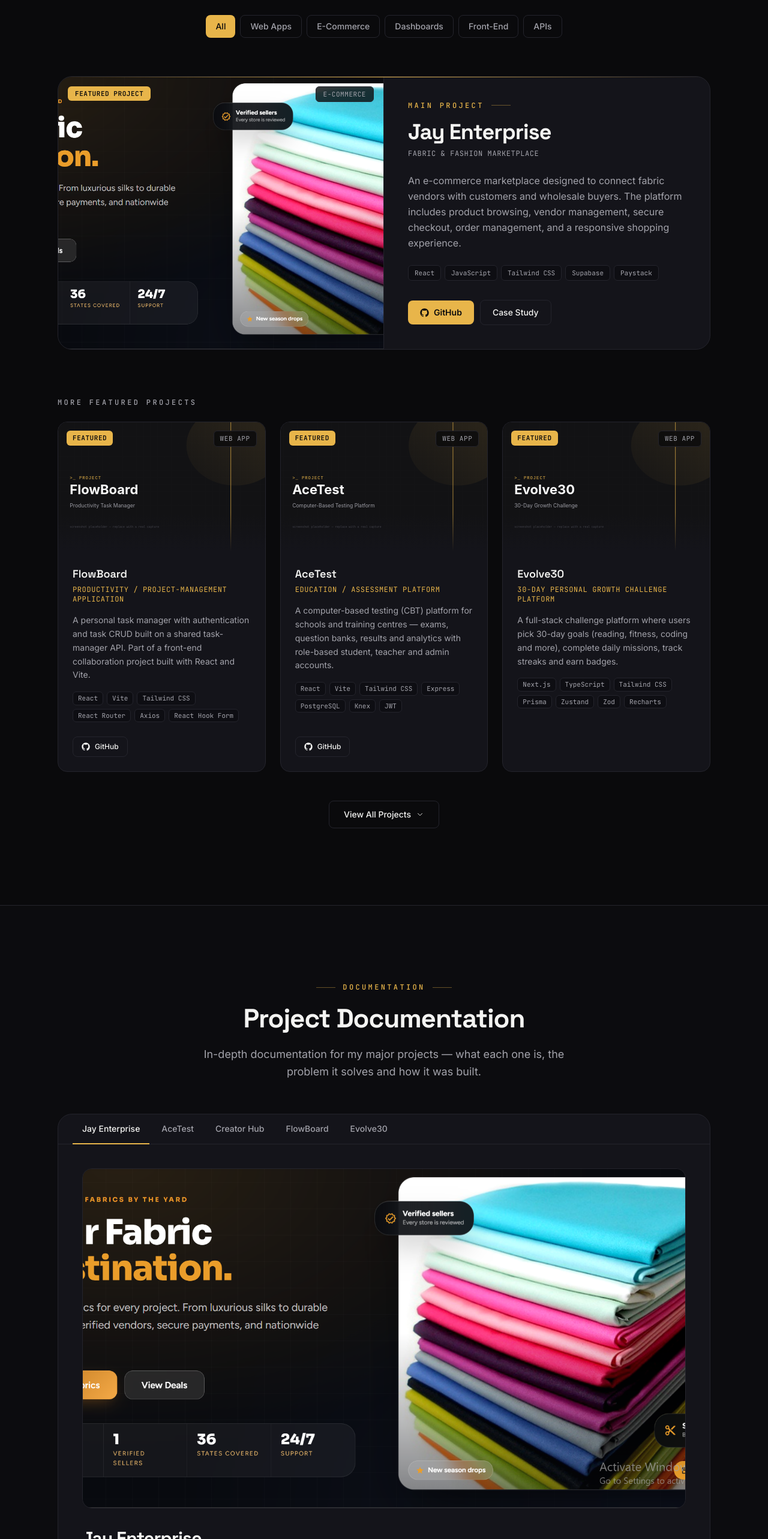
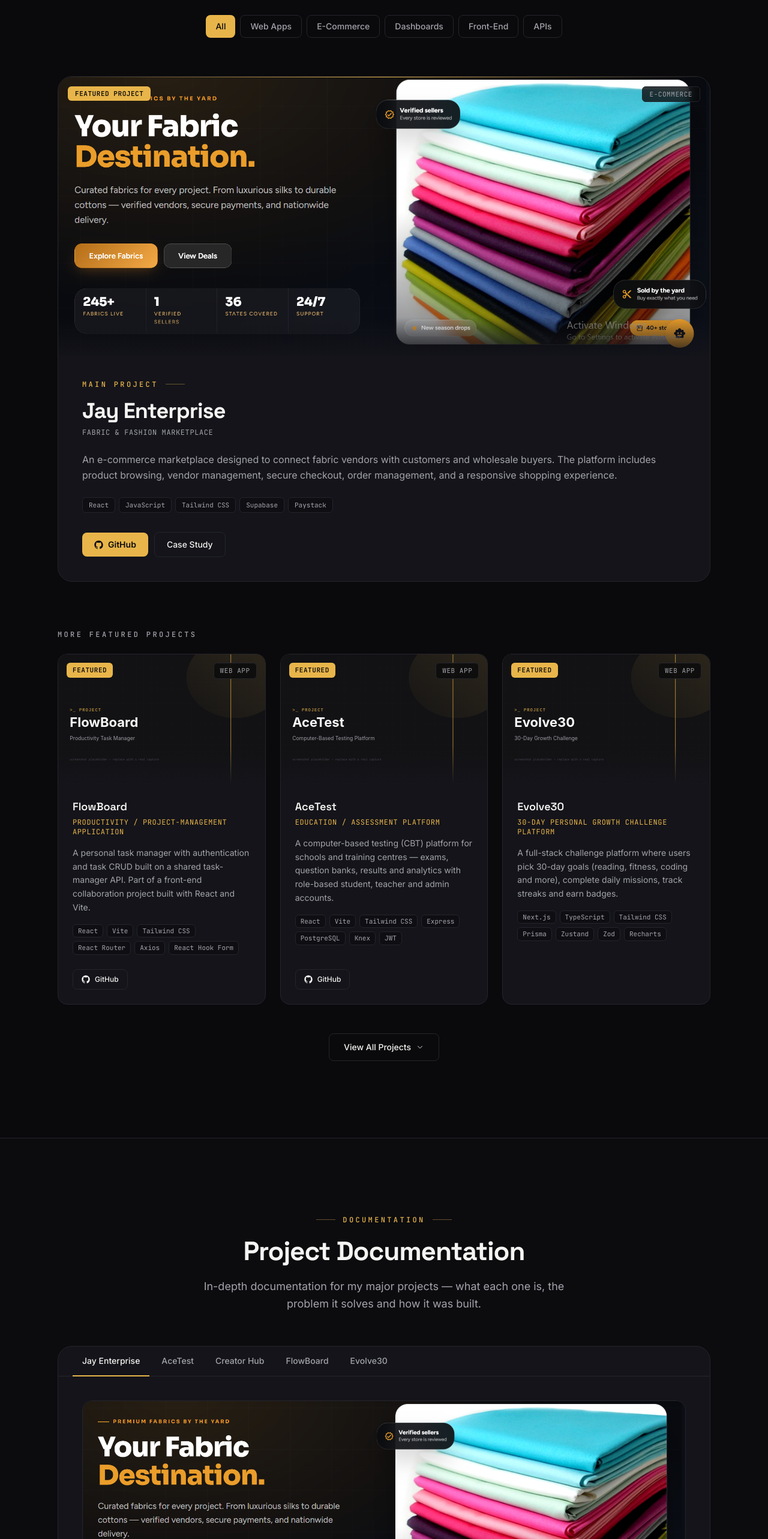
Before and after one commit to JennyCapricon/Jenny-portfolio, a React (Vite) app: page / in a window 1280 px wide. Shown: the part 4520-7086 px from the top of the page at 60% size. Built offline with nearby package versions, Linux system fonts and the light colour scheme.

Commit message:
Update portfolio

```diff
--- a/src/components/CaseStudyContent.jsx
+++ b/src/components/CaseStudyContent.jsx
@@ -50,7 +50,7 @@ export default function CaseStudyContent({ project, onClose }) {
         <img
           src={project.image}
           alt={`${project.name} interface preview`}
-          className="aspect-[16/9] w-full object-cover"
+          className="aspect-[21/9] w-full object-cover"
         />
       </div>
 
--- a/src/sections/Documentation.jsx
+++ b/src/sections/Documentation.jsx
@@ -75,7 +75,7 @@ export default function Documentation() {
                   src={doc.image}
                   alt={`${doc.name} — ${doc.tagline} interface preview`}
                   loading="lazy"
-                  className="aspect-[16/9] w-full object-cover"
+                  className="aspect-[21/9] w-full object-cover"
                 />
               </div>
 
--- a/src/sections/Projects.jsx
+++ b/src/sections/Projects.jsx
@@ -14,16 +14,15 @@ function FlagshipProject({ project, onOpenCaseStudy }) {
         className="absolute inset-x-0 top-0 z-10 h-px bg-gradient-to-r from-transparent via-accent to-transparent"
         aria-hidden="true"
       />
-      <div className="grid lg:grid-cols-2">
-        <div className="relative overflow-hidden border-b border-ink-line lg:border-b-0 lg:border-r">
+      <div className="relative overflow-hidden">
         <img
           src={project.image}
           alt={`${project.name} — ${project.tagline}`}
           loading="lazy"
-            className="h-full min-h-[240px] w-full object-cover transition-transform duration-700 group-hover:scale-[1.02] sm:min-h-[300px]"
+          className="aspect-[21/9] w-full object-cover transition-transform duration-700 group-hover:scale-[1.02]"
         />
         <div
-            className="absolute inset-x-0 bottom-0 h-24 bg-gradient-to-t from-ink-card to-transparent lg:from-transparent"
+          className="absolute inset-x-0 bottom-0 h-16 bg-gradient-to-t from-ink-card/90 to-transparent"
           aria-hidden="true"
         />
         <span className="absolute left-4 top-4 rounded-md bg-accent px-3 py-1 font-mono text-[11px] font-semibold uppercase tracking-wider text-ink">
@@ -89,7 +88,6 @@ function FlagshipProject({ project, onOpenCaseStudy }) {
             >
               Case Study
             </button>
-          </div>
           </div>
         </div>
     </article>
```
Lines whose indentation alone changed are shown as unchanged.
